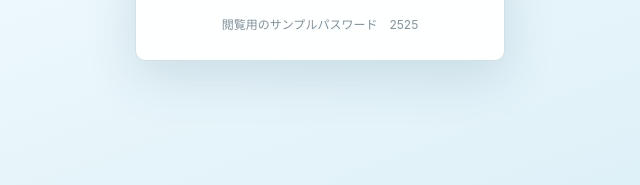
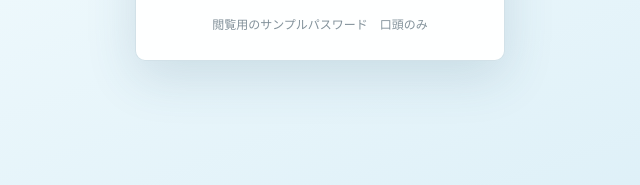
Before and after one commit to yosakoi-web/kiyu_private, a website built with Vite: page index.html in a window 1280 px wide. Shown: the part 545-730 px from the top of the page, 320-960 px from the left. Built offline with nearby package versions, Linux system fonts and the light colour scheme.

Commit message:
Update index.html

```diff
--- a/index.html
+++ b/index.html
@@ -26,7 +26,7 @@
           <button class="primary-button wide" type="submit">ログイン</button>
         </form>
         <div class="demo-hint">
-          <span>閲覧用のサンプルパスワード　2525</span>
+          <span>閲覧用のサンプルパスワード　口頭のみ</span>
         </div>
       </div>
     </section>
```
